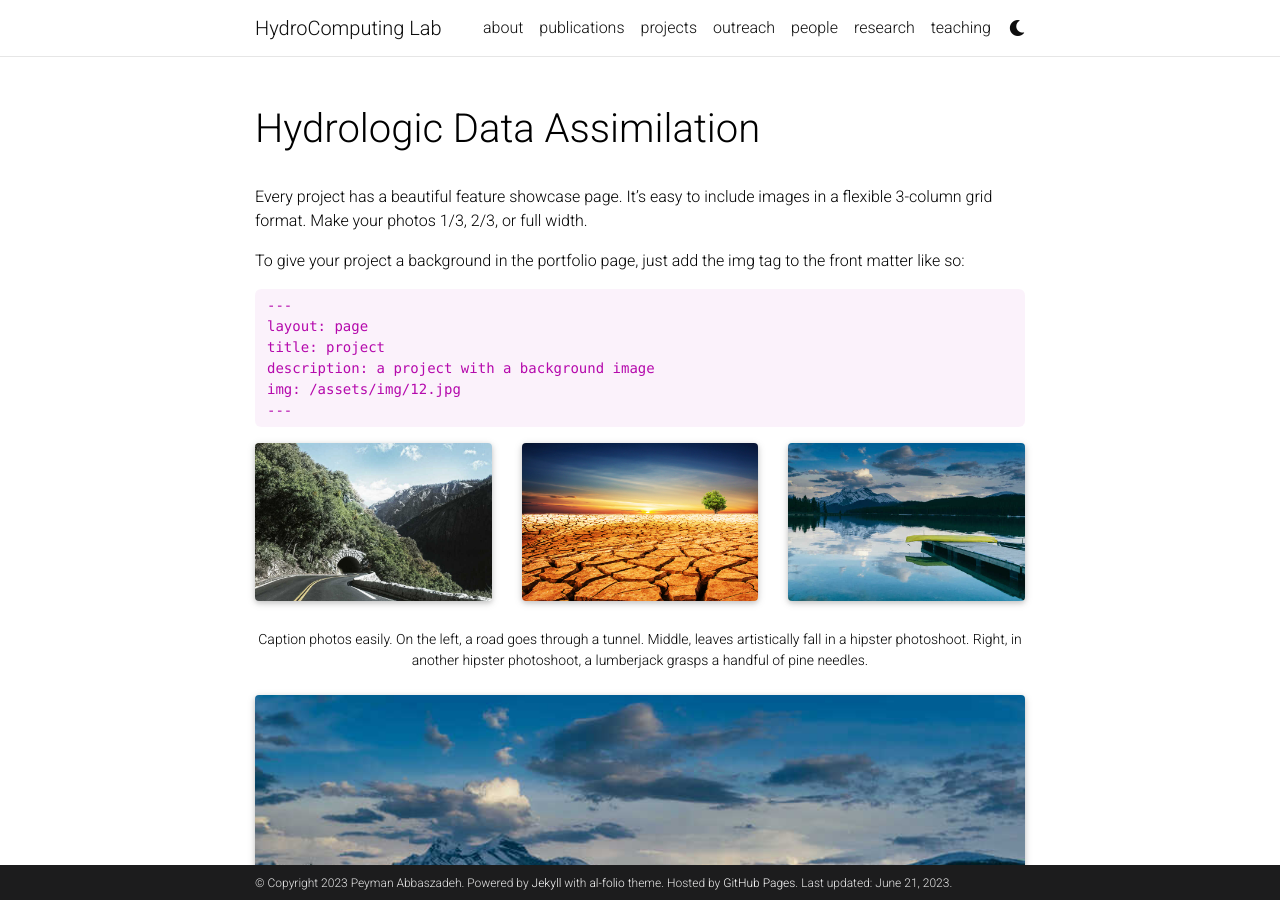
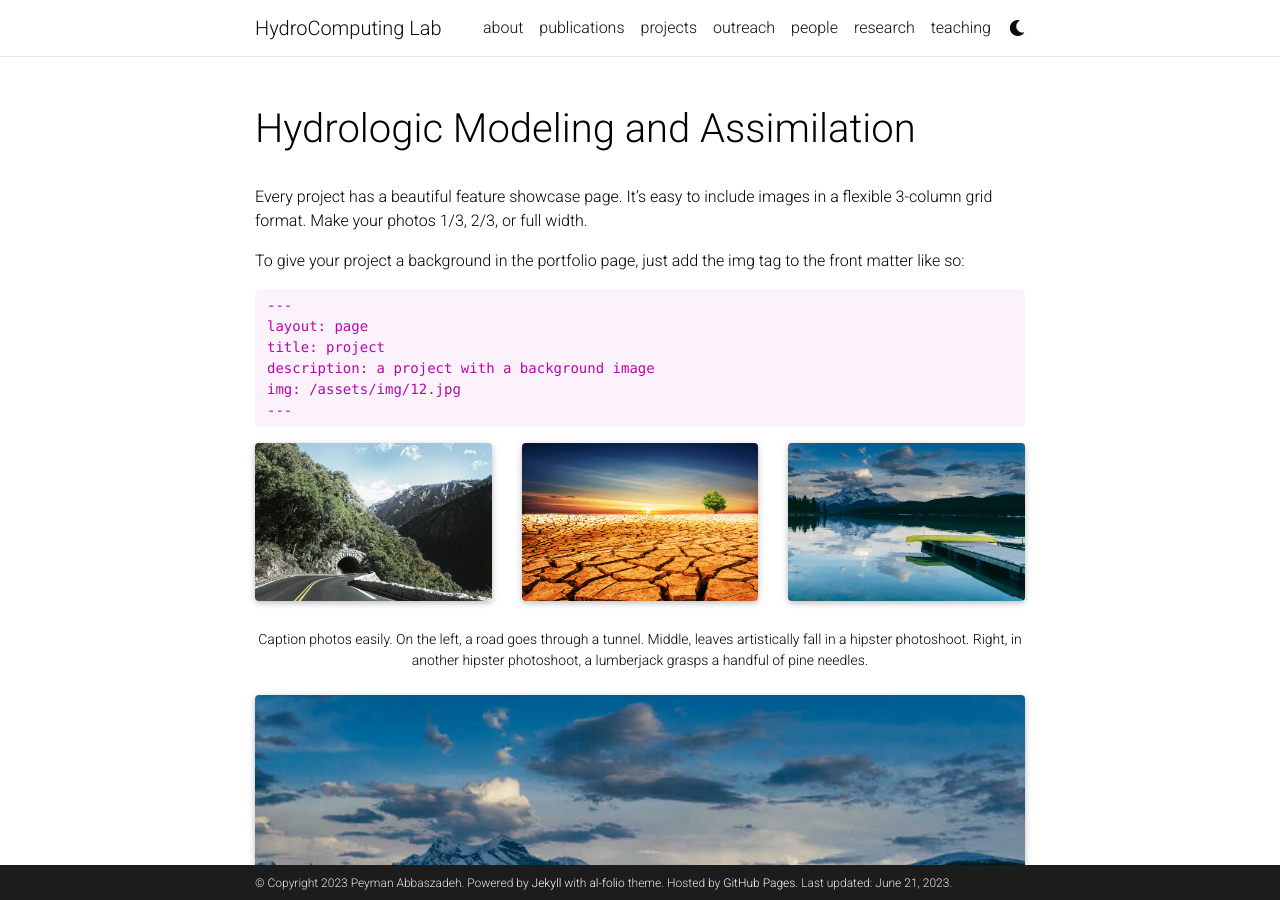
Before and after one commit to Pabbaszadeh/Pabbaszadeh.github.io, a Jekyll site: the page built from _projects/1_project.md, in a window 1280 px wide and 900 px high. Built offline with Jekyll 4.4.1, drawn with Linux system fonts in a browser that asks for light colours; full-size pictures stand in for the smaller copies a plugin makes; comment, search, counter and statistics services are not loaded; a style sheet for code colours, icons or effects is not loaded.

Commit message:
Update 1_project.md

```diff
--- a/_projects/1_project.md
+++ b/_projects/1_project.md
@@ -1,6 +1,6 @@
 ---
 layout: page
-title: Hydrologic Data Assimilation
+title: Hydrologic Modeling and Assimilation
 description:
 img: assets/img/12.jpg
 importance: 1
```
